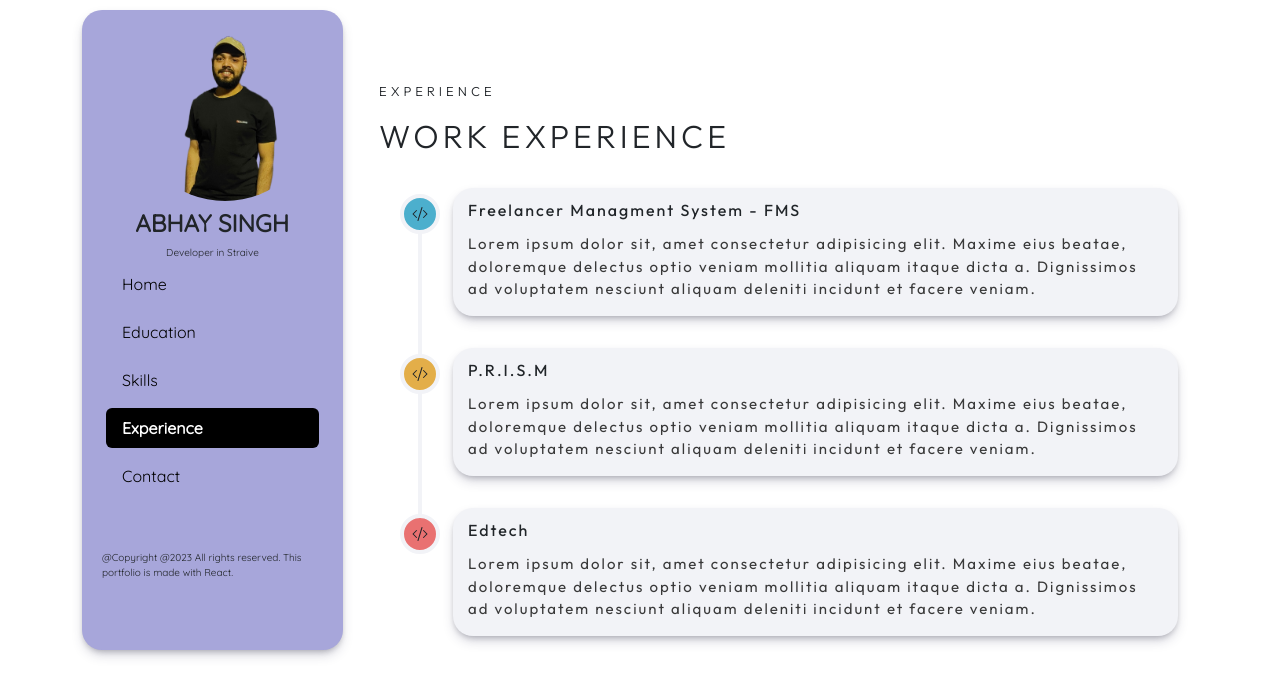
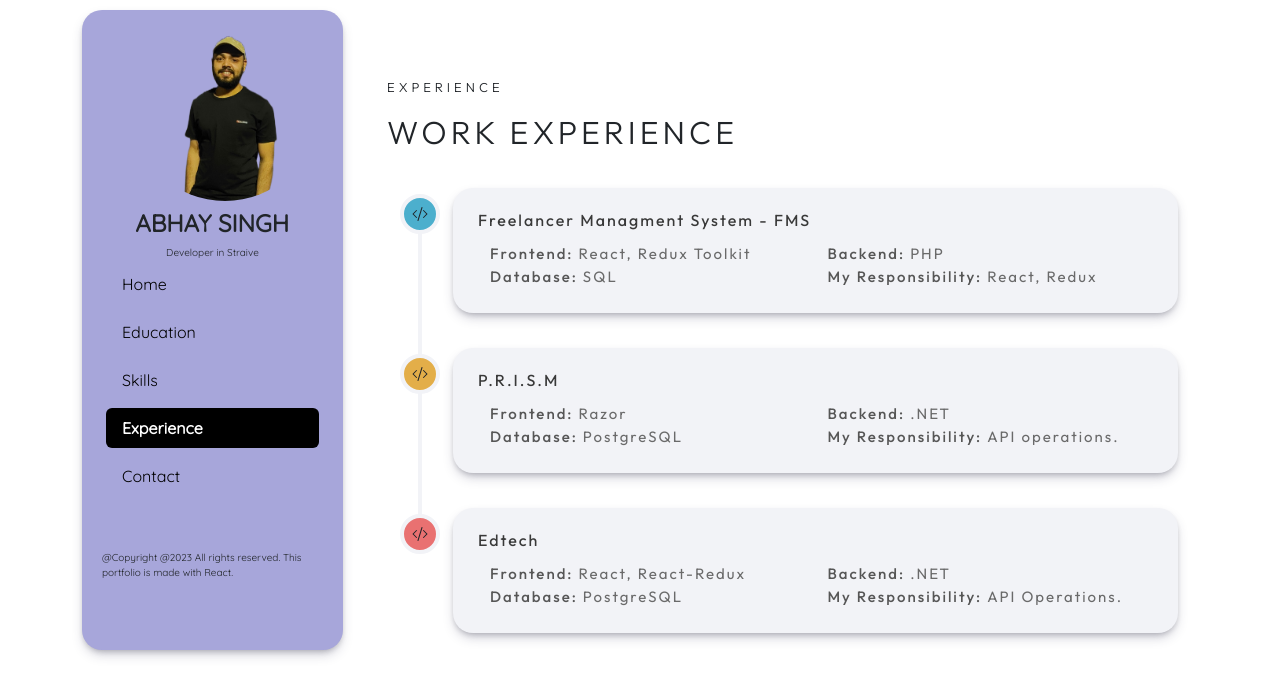
Before and after one commit to Abhaysingh10/Portfolio, a React (Create React App) app: page /Experience in a window 1280 px wide. Shown: the top 696 px of the page. Built offline with nearby package versions, Linux system fonts and the light colour scheme; no server answers.

Commit message:
Fixed Education page, fixed title with new component, added animatins.

```diff
--- a/package.json
+++ b/package.json
@@ -7,6 +7,7 @@
     "@testing-library/jest-dom": "^5.17.0",
     "@testing-library/react": "^13.4.0",
     "@testing-library/user-event": "^13.5.0",
+    "animate.css": "^4.1.1",
     "axios": "^1.4.0",
     "bootstrap-icons": "^1.10.5",
     "react": "^18.2.0",
--- a/src/Component/Experience.js
+++ b/src/Component/Experience.js
@@ -2,6 +2,7 @@ import React from 'react'
 import { Col, Container, Row } from 'react-bootstrap'
 import { Sidebar } from './Sidebar'
 import 'react-bootstrap'
+import { Title } from './Title'
 
 export const Experience = () => {
 
@@ -19,12 +20,8 @@ export const Experience = () => {
                     <div className="home-body">
                         <Container style={{ backgroundColor: "" }} className='education-accordian-parent-container'>
                             <div className='' style={{}}>
-                                <Row className='skills-page-title-parent'>
-                                    <div className='skills-page-title p-1'>
-                                        <span className='text-uppercase'> Experience  <img src='' alt='' /> </span><br /> <br /> <br />
-                                        <span className='text-uppercase skills-sub-title'>Work Experience</span>
-                                    </div>
-                                </Row>
+                                <Title title='Experience' subTitle='Work Experience' />
+
                                 <Row className='my-2' style={{ backgroundColor: "" }}>
                                     <div className='timeline-parent' style={{ backgroundColor: "" }}>
                                         <Container >
@@ -34,7 +31,8 @@ export const Experience = () => {
                                                         <div className="icon-parent">
                                                             <div className='timeline-icon my-3' style={{ backgroundColor: "rgb(76, 175, 205)" }}>
                                                                 <svg xmlns="http://www.w3.org/2000/svg" width="16" height="16" fill="currentColor" class="bi bi-code-slash" viewBox="0 0 16 16">
-                                                                    <path d="M10.478 1.647a.5.5 0 1 0-.956-.294l-4 13a.5.5 0 0 0 .956.294l4-13zM4.854 4.146a.5.5 0 0 1 0 .708L1.707 8l3.147 3.146a.5.5 0 0 1-.708.708l-3.5-3.5a.5.5 0 0 1 0-.708l3.5-3.5a.5.5 0 0 1 .708 0zm6.292 0a.5.5 0 0 0 0 .708L14.293 8l-3.147 3.146a.5.5 0 0 0 .708.708l3.5-3.5a.5.5 0 0 0 0-.708l-3.5-3.5a.5.5 0 0 0-.708 0z"></path>
+                                                                    <path d="M10.478 1.647a.5.5 0 1 0-.956-.294l-4 13a.5.5 0 0 0 .956.294l4-13zM4.854 4.146a.5.5 0 0 1 0 .708L1.707 8l3.147 3.146a.5.5 0 0 1-.708.708l-3.5-3.5a.5.5 0 0 1 0-.708l3.5-3.5a.5.5 0 0 1 .708 0zm6.292 0a.5.5 0 0 0 0 .708L14.293 8l-3.147 3.146a.5.5 0 0 0 .708.708l3.5-3.5a.5.5 0 0 0 0-.708l-3.5-3.5a.5.5 0 0 0-.708 0z">
+                                                                    </path>
                                                                 </svg>
                                                             </div>
                                                         </div>
@@ -47,13 +45,32 @@ export const Experience = () => {
                                                 </Col>
                                                 <Col xs-lg="10" className='timeline-header-parent' style={{ backgroundColor: "#f2f3f7" }}>
                                                     <div>
-                                                        <div className="timeline-header " > Freelancer Managment System - FMS <br />
+                                                        <div className="timeline-header"> Freelancer Managment System - FMS <br />
                                                             <div className='timeline-sub-header'><br /></div>
                                                         </div>
                                                         <div className='timeline-detail fw-normal'>
-                                                            Lorem ipsum dolor sit, amet consectetur adipisicing elit. Maxime eius beatae, doloremque delectus
-                                                            optio veniam mollitia aliquam itaque dicta a. Dignissimos ad voluptatem nesciunt aliquam deleniti incidunt
-                                                            et facere veniam.
+                                                            <Container>
+                                                                <Row className="justify-content-md-center">
+                                                                    <Col xs={6}>
+                                                                        <span className='tech-stack-title' > Frontend: </span>
+                                                                        <span className='tech-stack-value' >React, Redux Toolkit</span>
+                                                                    </Col>
+                                                                    <Col xs={6}>
+                                                                        <span className='tech-stack-title'> Backend: </span>
+                                                                        <span className='tech-stack-value'>PHP</span>
+                                                                    </Col>
+                                                                </Row>
+                                                                <Row className="">
+                                                                    <Col xs={6}>
+                                                                        <span className='tech-stack-title' > Database: </span>
+                                                                        <span className='tech-stack-value' >SQL</span>
+                                                                    </Col>
+                                                                    <Col xs={6}>
+                                                                        <span className='tech-stack-title'> My Responsibility: </span>
+                                                                        <span className='tech-stack-value'>React, Redux</span>
+                                                                    </Col>
+                                                                </Row>
+                                                            </Container>
                                                         </div>
                                                     </div>
                                                 </Col>
@@ -85,11 +102,28 @@ export const Experience = () => {
                                                             <div className='timeline-sub-header'><br /></div>
                                                         </div>
                                                         <div className='timeline-detail fw-normal'>
-                                                            <i class="bi bi-arrow-left-circle"></i>
-
-                                                            Lorem ipsum dolor sit, amet consectetur adipisicing elit. Maxime eius beatae, doloremque delectus
-                                                            optio veniam mollitia aliquam itaque dicta a. Dignissimos ad voluptatem nesciunt aliquam deleniti incidunt
-                                                            et facere veniam.
+                                                            <Container>
+                                                                <Row className="justify-content-md-center">
+                                                                    <Col xs={6}>
+                                                                        <span className='tech-stack-title' > Frontend: </span>
+                                                                        <span className='tech-stack-value' >Razor</span>
+                                                                    </Col>
+                                                                    <Col xs={6}>
+                                                                        <span className='tech-stack-title'> Backend: </span>
+                                                                        <span className='tech-stack-value'>.NET</span>
+                                                                    </Col>
+                                                                </Row>
+                                                                <Row className="">
+                                                                    <Col xs={6}>
+                                                                        <span className='tech-stack-title' > Database: </span>
+                                                                        <span className='tech-stack-value' >PostgreSQL</span>
+                                                                    </Col>
+                                                                    <Col xs={6}>
+                                                                        <span className='tech-stack-title'> My Responsibility: </span>
+                                                                        <span className='tech-stack-value'>API operations.</span>
+                                                                    </Col>
+                                                                </Row>
+                                                            </Container>
                                                         </div>
                                                     </div>
                                                 </Col>
@@ -125,11 +159,28 @@ export const Experience = () => {
                                                             <div className='timeline-sub-header'><br /></div>
                                                         </div>
                                                         <div className='timeline-detail fw-normal'>
-                                                            <i class="bi bi-arrow-left-circle"></i>
-
-                                                            Lorem ipsum dolor sit, amet consectetur adipisicing elit. Maxime eius beatae, doloremque delectus
-                                                            optio veniam mollitia aliquam itaque dicta a. Dignissimos ad voluptatem nesciunt aliquam deleniti incidunt
-                                                            et facere veniam.
+                                                            <Container>
+                                                                <Row className="justify-content-md-center">
+                                                                    <Col xs={6}>
+                                                                        <span className='tech-stack-title' > Frontend: </span>
+                                                                        <span className='tech-stack-value' >React, React-Redux</span>
+                                                                    </Col>
+                                                                    <Col xs={6}>
+                                                                        <span className='tech-stack-title'> Backend: </span>
+                                                                        <span className='tech-stack-value'>.NET</span>
+                                                                    </Col>
+                                                                </Row>
+                                                                <Row className="">
+                                                                    <Col xs={6}>
+                                                                        <span className='tech-stack-title' > Database: </span>
+                                                                        <span className='tech-stack-value' >PostgreSQL</span>
+                                                                    </Col>
+                                                                    <Col xs={6}>
+                                                                        <span className='tech-stack-title'> My Responsibility: </span>
+                                                                        <span className='tech-stack-value'>API Operations.</span>
+                                                                    </Col>
+                                                                </Row>
+                                                            </Container>
                                                         </div>
                                                     </div>
                                                 </Col>
--- /dev/null
+++ b/src/Component/Title.js
@@ -0,0 +1,14 @@
+import React from 'react'
+import { Row } from 'react-bootstrap'
+import 'animate.css'
+
+export const Title = ({title, subTitle}) => {
+    return (
+        <Row className='skills-page-title-parent animate__animated animate__bounceInRight'>
+            <div className='skills-page-title'>
+                <span className='text-uppercase'> {title}  <img src='' alt='' /> </span><br /> <br /> <br />
+                <span className='text-uppercase skills-sub-title'>{subTitle}</span>
+            </div>
+        </Row>
+    )
+}
--- a/src/index.css
+++ b/src/index.css
@@ -345,10 +345,10 @@ input[input="text"] {
   font-family: "Outfit";
   letter-spacing: 2px;
   font-weight: 200;
-  animation: showUp 1s normal !important;
+  animation: show-up 1s normal !important;
 }
 
-@keyframes showUp {
+@keyframes show-up {
   0% {
     opacity: 0;
     margin-top: 200px;
@@ -365,10 +365,10 @@ input[input="text"] {
   letter-spacing: 1px;
   /* display: block; */
   opacity: 1;
-  animation: fadeIn 0.5s normal, showUpSkillBar 1s normal 0.5s !important;
+  animation: fade-in 0.5s normal, show-up-skillBar 1s normal 0.5s !important;
 }
 
-@keyframes fadeIn {
+@keyframes fade-in {
   0% {
     opacity: 0;
   }
@@ -380,7 +380,7 @@ input[input="text"] {
   }
 }
 
-@keyframes showUpSkillBar {
+@keyframes show-up-skillBar {
   0% {
     opacity: 0;
     margin-top: 200px;
@@ -504,6 +504,8 @@ input[input="text"] {
 
 .education-accordian-parent-container {
   font-family: Outfit;
+  /* animation: show-up 1.3s ease-in-out !important; */
+
 }
 
 .accordion-header {
@@ -557,7 +559,7 @@ input[input="text"] {
   background-color: rgba(185, 65, 65, 0);
   height: 160px;
   width: 100%;
-  animation: showUp 1s ease-in-out;
+  animation: show-up 1s ease-in-out !important;
 }
 
 .timeline-icon {
@@ -588,12 +590,13 @@ input[input="text"] {
 }
 
 .timeline-header-parent {
-  padding: 15px;
-  display: flex;
+  color: #393939;
+  padding: 25px;
   align-items: center;
   background-color: rgba(76, 175, 205, 0.437);
   border-radius: 20px;
   box-shadow: rgba(50, 50, 93, 0.25) 0px 6px 12px -2px, rgba(0, 0, 0, 0.3) 0px 3px 7px -3px;
+  /* display: flex; */
 }
 
 .timeline-header {
@@ -610,5 +613,24 @@ input[input="text"] {
 .timeline-detail {
   letter-spacing: 2px;
   font-size: 15px;
-  color: #202020e1;
+  color: #575757e1;
+  /* background-color: pink; */
 }
+
+.tech-stack-title{
+  font-weight: 500;
+  color: #565656;
+}
+
+.tech-stack-value{
+  font-weight: normal;
+}
+
+
+
+
+
+
+.show-up-animation{
+  animation: show-up 1s normal !important;
+}
```
Also changed, not shown: src/Component/Contact.js (+8 -8 lines), src/Component/Education.js (+8 -26 lines), src/Component/Sidebar.js (+10 -4 lines), src/Component/Skills.js (+6 -9 lines), 1 other file (tests, documents, lock files or other folders).
